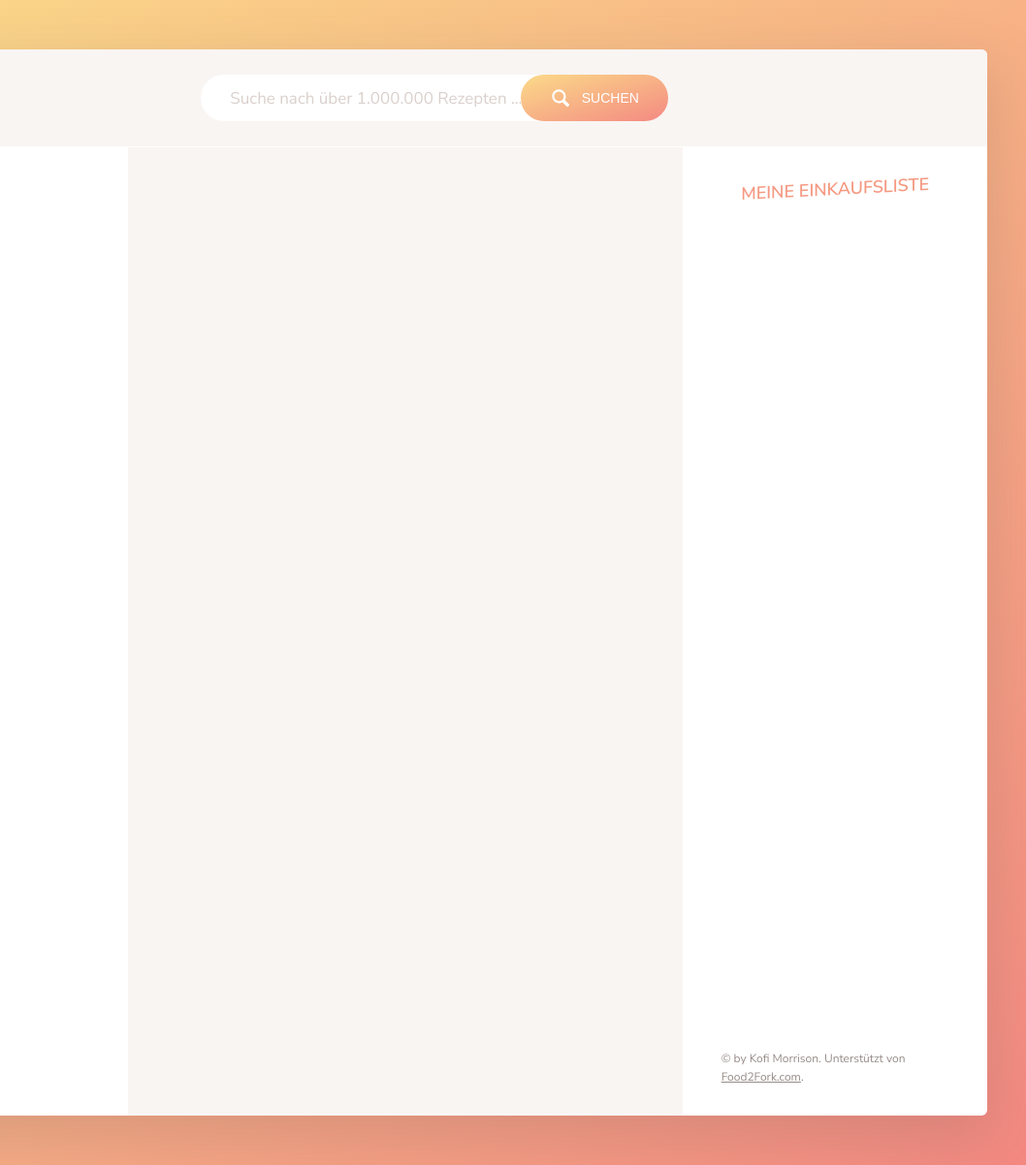
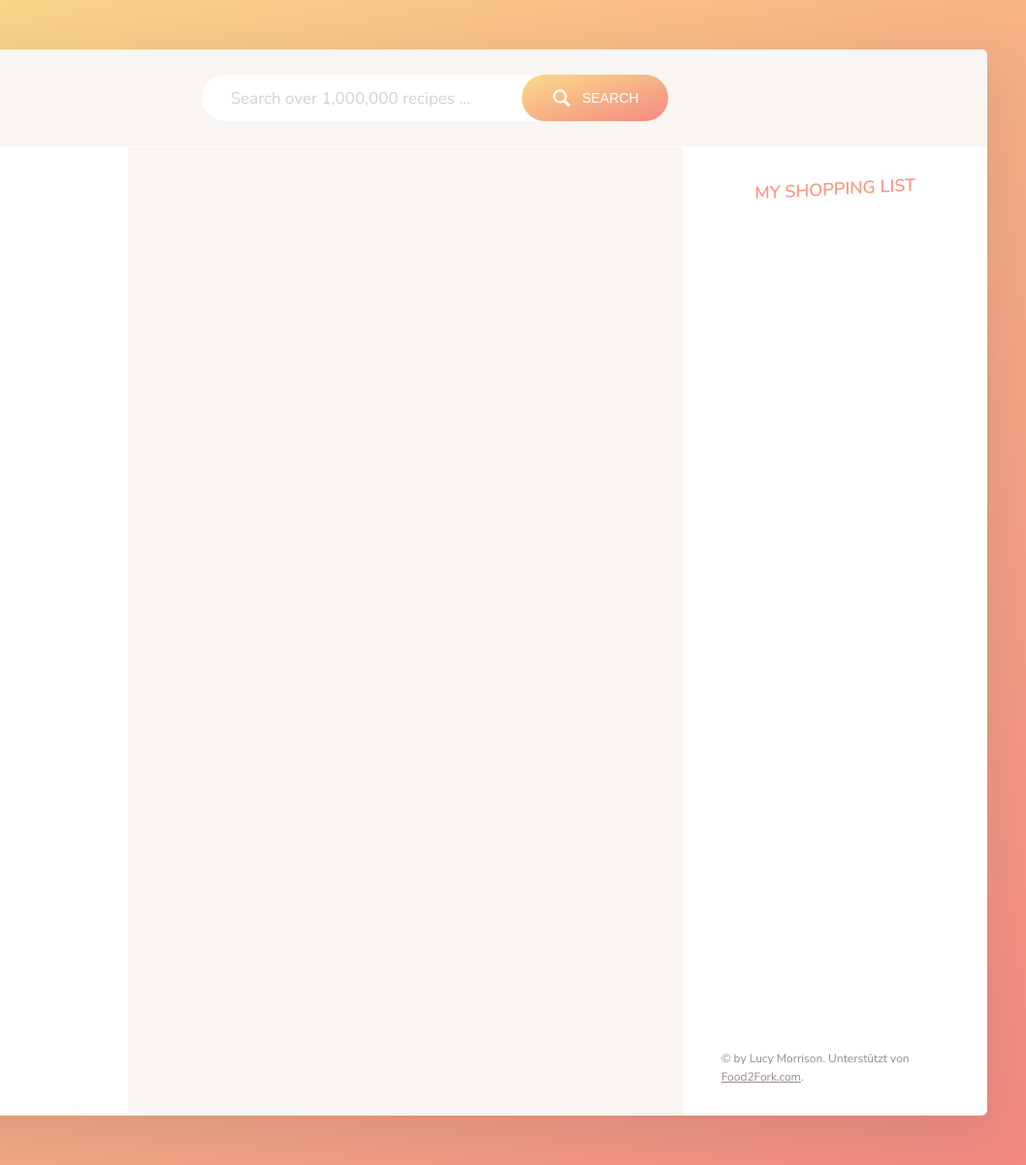
Before and after one commit to LucyMorrisonRepo/rezeptify, a website: page dist/index.html in a window 1280 px wide. Shown: the full height of the page at 97% size, 222-1280 px from the left. Drawn offline with Linux system fonts and the light colour scheme.

Commit message:
Update index.html

```diff
--- a/dist/index.html
+++ b/dist/index.html
@@ -8,7 +8,7 @@
     <link href="https://fonts.googleapis.com/css?family=Nunito+Sans:400,600,700" rel="stylesheet">
     <link rel="stylesheet" href="css/style.css">
     <link rel="shortcut icon" href="img/favicon.png" type="image/x-icon">
-    <title>Rezeptify // Suche nach über 1.000.000 Rezepten</title>
+    <title>Rezeptify // Search over 1,000,000 recipes</title>
 </head>
 
 
@@ -17,12 +17,12 @@
         <header class="header">
             <img src="img/logo.png" alt="Logo" class="header__logo">
             <form class="search">
-                <input type="text" class="search__field" placeholder="Suche nach über 1.000.000 Rezepten ...">
+                <input type="text" class="search__field" placeholder="Search over 1,000,000 recipes ...">
                 <button class="btn search__btn">
                     <svg class="search__icon">
                         <use href="img/icons.svg#icon-magnifying-glass"></use>
                     </svg>
-                    <span>Suchen</span>
+                    <span>Search</span>
                 </button>
             </form>
             <div class="likes">
@@ -343,7 +343,7 @@
 
 
         <div class="shopping">
-            <h2 class="heading-2">Meine Einkaufsliste</h2>
+            <h2 class="heading-2">My Shopping List</h2>
 
             <ul class="shopping__list">
 
@@ -430,7 +430,7 @@
             </ul>
 
             <div class="copyright">
-                &copy; by Kofi Morrison. Unterstützt von
+                &copy; by Lucy Morrison. Unterstützt von
                 <a href="http://food2fork.com" target="_blank" class="link">Food2Fork.com</a>.
             </div>
 
```
